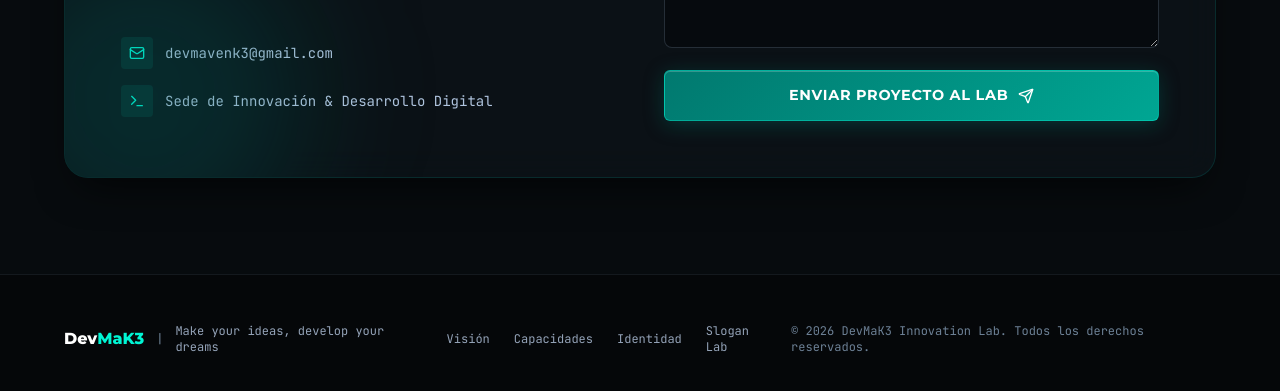
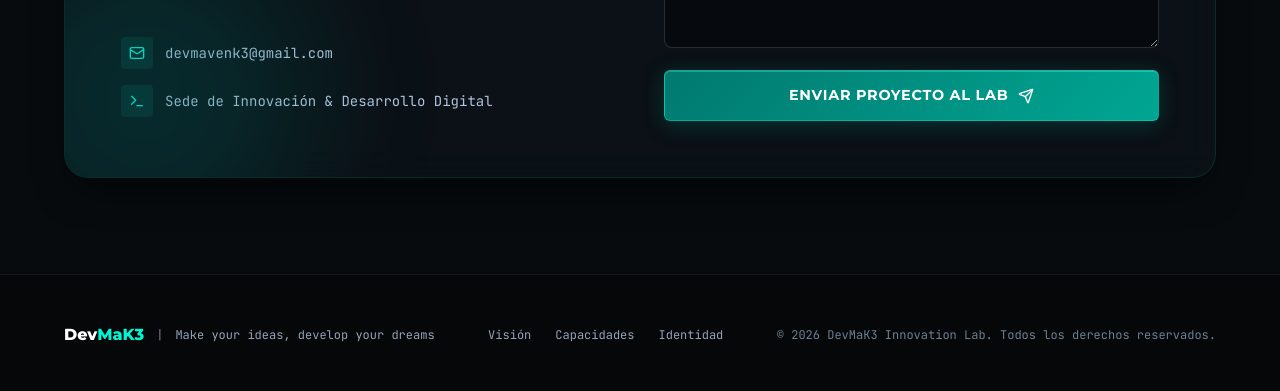
Before and after one commit to DevMaK3/DevMak3, a website: page index.html in a window 1280 px wide. Shown: the part 3373-3764 px from the top of the page. Drawn offline with nearby package versions, Linux system fonts and the light colour scheme.

```diff
--- a/index.html
+++ b/index.html
@@ -494,7 +494,6 @@
         <a href="#vision" class="hover:text-white transition-colors">Visión</a>
         <a href="#capacidades" class="hover:text-white transition-colors">Capacidades</a>
         <a href="#identidad" class="hover:text-white transition-colors">Identidad</a>
-        <a href="#lab-console" class="hover:text-white transition-colors">Slogan Lab</a>
       </div>
 
       <div class="text-[#6D8196]">
```
